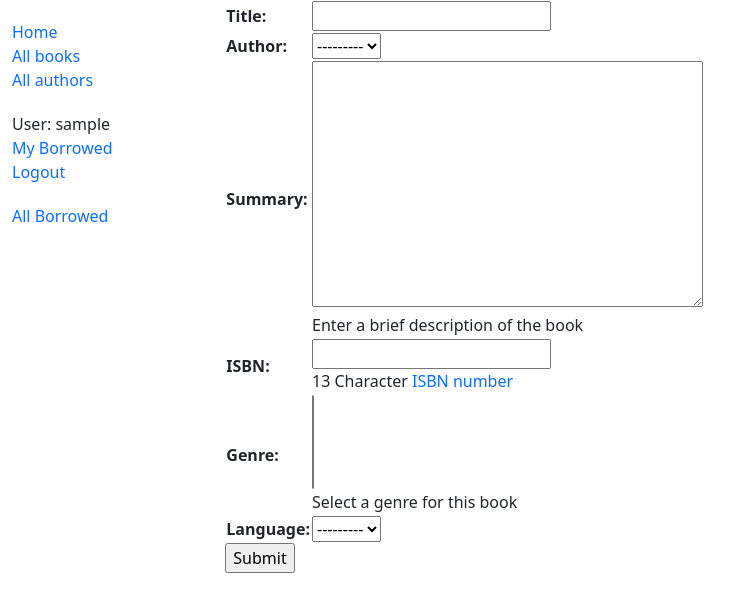
After one commit to mikhailDyoshin/The_Local_Library_website, a Django app: page /catalog/book/create/ in a window 1280 px wide. The commit adds this page. Shown: the top 612 px of the page, without its empty margins (0-754 px from the left). Run offline with Django 4.2, Linux system fonts and the light colour scheme; the visitor is signed in with stand-in values (Sample User, id 1); data that the repository does not hold is empty.

Commit message:
Added a book form, created permissions for librarian to change authors and users, updated templates thus only librarians can see the links to add, update and delete a book or an author.

```diff
--- a/locallibrary/catalog/models.py
+++ b/locallibrary/catalog/models.py
@@ -36,6 +36,11 @@ class Book(models.Model):
     genre = models.ManyToManyField(Genre, help_text='Select a genre for this book')
 
     language = models.ForeignKey('Language', on_delete=models.SET_NULL, null=True)
+
+    class Meta:
+        permissions = (
+            ("can_change_books", "Can create, update or delete a book"),
+        )
 
     def __str__(self):
         return self.title
@@ -107,6 +112,10 @@ class Author(models.Model):
     class Meta:
         ordering = ['last_name', 'first_name']
 
+        permissions = (
+            ("can_change_authors", "Can create, update or delete an author"),
+        )
+
     def get_absolute_url(self):
         return reverse('author-detail', args=[str(self.id)])
 
--- a/locallibrary/catalog/templates/catalog/author_list.html
+++ b/locallibrary/catalog/templates/catalog/author_list.html
@@ -21,4 +21,8 @@
         <p>There are no authors in the library.</p>
     {% endif %}
 
+    {% if perms.catalog.can_change_authors %}
+        <a href="{% url 'author-create' %}">Add Author</a>
+    {% endif %}
+
 {% endblock %}
--- /dev/null
+++ b/locallibrary/catalog/templates/catalog/book_form.html
@@ -0,0 +1,11 @@
+{% extends "catalog/base_generic.html" %}
+
+{% block content %}
+  <form action="" method="post">
+    {% csrf_token %}
+    <table>
+    {{ form.as_table }}
+    </table>
+    <input type="submit" value="Submit" />
+  </form>
+{% endblock %}
--- a/locallibrary/catalog/templates/catalog/book_list.html
+++ b/locallibrary/catalog/templates/catalog/book_list.html
@@ -17,4 +17,8 @@
         <p>There are no books in the library.</p>
     {% endif %}
 
+    {% if perms.catalog.can_change_books %}
+        <a href="{% url 'book-create' %}">Add Book</a>
+    {% endif %}
+
 {% endblock %}
--- a/locallibrary/catalog/urls.py
+++ b/locallibrary/catalog/urls.py
@@ -30,3 +30,9 @@ urlpatterns += [
     path('author/<int:pk>/update/', views.AuthorUpdate.as_view(), name='author-update'),
     path('author/<int:pk>/delete/', views.AuthorDelete.as_view(), name='author-delete'),
 ]
+
+urlpatterns += [
+    path('book/create/', views.BookCreate.as_view(), name='book-create'),
+    path('book/<int:pk>/update/', views.BookUpdate.as_view(), name='book-update'),
+    path('book/<int:pk>/delete/', views.BookDelete.as_view(), name='book-delete'),
+]
--- a/locallibrary/catalog/views.py
+++ b/locallibrary/catalog/views.py
@@ -1,3 +1,5 @@
+from ast import Del
+from curses.ascii import CR
 import datetime
 from django.shortcuts import render, get_object_or_404
 from .models import Book, Author, BookInstance, Genre
@@ -139,7 +141,9 @@ def renew_book_librarian(request, pk):
     return render(request, 'catalog/book_renew_librarian.html', context)
 
 
-class AuthorCreate(CreateView):
+# Views for Aurhor form
+class AuthorCreate(PermissionRequiredMixin, CreateView):
+    permission_required = 'catalog.can_change_authors'
     model = Author
     fields = [
         'first_name',
@@ -151,11 +155,39 @@ class AuthorCreate(CreateView):
     initial = {'date_of_death': datetime.date.today()}
 
 
-class AuthorUpdate(UpdateView):
+class AuthorUpdate(PermissionRequiredMixin, UpdateView):
+    permission_required = 'catalog.can_change_authors'
     model = Author
     fields = '__all__'
 
 
-class AuthorDelete(DeleteView):
+class AuthorDelete(PermissionRequiredMixin, DeleteView):
+    permission_required = 'catalog.can_change_authors'
     model = Author
-    seccess_url = reverse_lazy('authors')
+    success_url = reverse_lazy('authors')
+
+
+# Views for Book form
+class BookCreate(PermissionRequiredMixin, CreateView):
+    permission_required = 'catalog.can_change_books'
+    model = Book
+    fields = [
+        'title',
+        'author',
+        'summary',
+        'isbn',
+        'genre',
+        'language',
+    ]
+
+
+class BookUpdate(PermissionRequiredMixin, UpdateView):
+    permission_required = 'catalog.can_change_books'
+    model = Book
+    fields = '__all__'
+
+
+class BookDelete(PermissionRequiredMixin, DeleteView):
+    permission_required = 'catalog.can_change_books'
+    model = Book
+    success_url = reverse_lazy('books')
```
Also changed, not shown: locallibrary/catalog/templates/catalog/author_detail.html (+13 -1 lines), locallibrary/catalog/templates/catalog/book_confirm_delete.html (added, +14 -0 lines), locallibrary/catalog/templates/catalog/book_detail.html (+12 -0 lines), locallibrary/catalog/migrations/0006_alter_author_options_alter_book_options.py (added).
